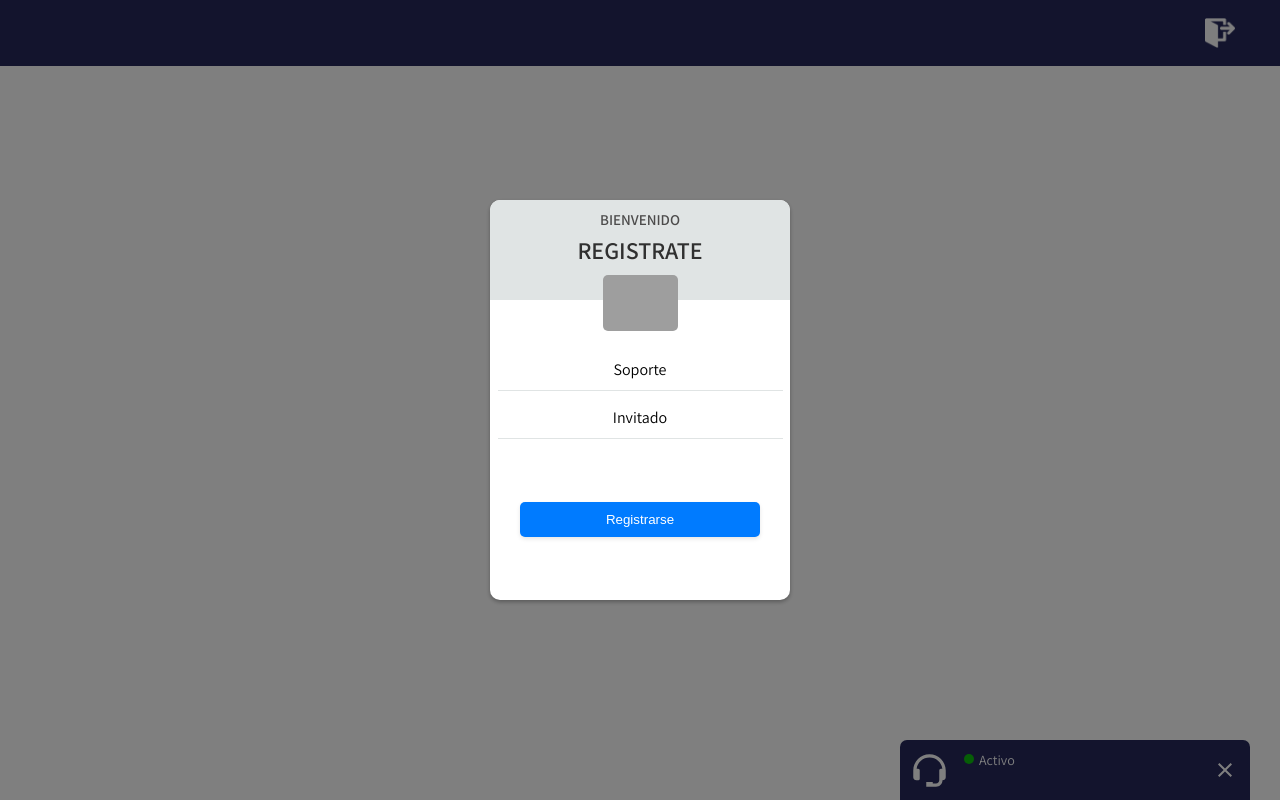
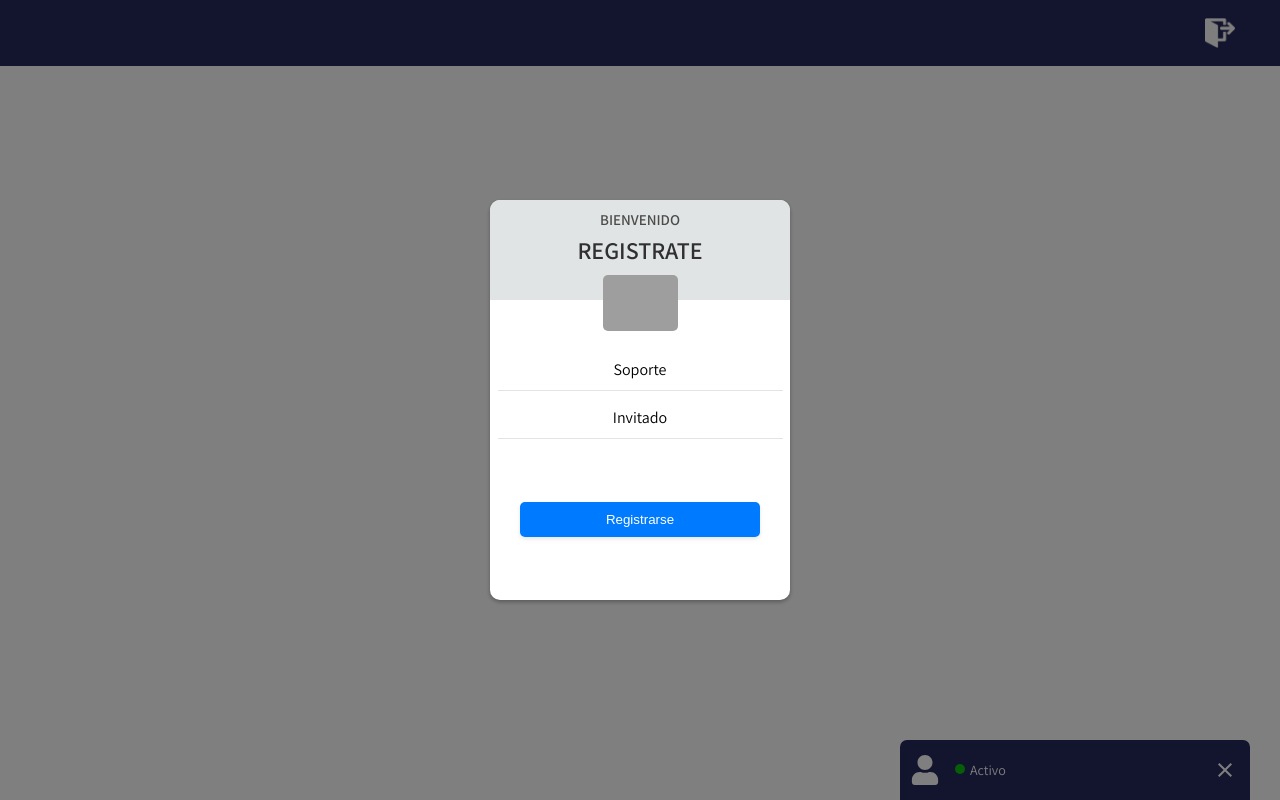
Before and after one commit to MNATorres/Chat, a React (Vite) app: page / in a window 1280 px wide. Built offline with nearby package versions, Linux system fonts and the light colour scheme; no server answers; grey boxes are pictures that could not be loaded; a web font is replaced by a local one.

Commit message:
chat icon is updated

```diff
--- a/src/components/Chat/chatHeader/ChatHeader.css
+++ b/src/components/Chat/chatHeader/ChatHeader.css
@@ -16,6 +16,7 @@
 
 .user{
     display: flex;
+    align-items: center;
 }
 
 .isActive{
@@ -59,6 +60,6 @@
 
 
 .iconHeader {
-    font-size: 39px;
+    font-size: 30px;
     margin-right: 15px;
 }
--- a/src/components/Chat/chatHeader/ChatHeader.tsx
+++ b/src/components/Chat/chatHeader/ChatHeader.tsx
@@ -1,6 +1,6 @@
 import React, { useContext } from 'react';
 import './ChatHeader.css'
-import { BiSupport } from 'react-icons/bi'
+import { FaUser } from 'react-icons/fa'
 import { MdOutlineClose } from 'react-icons/md'
 import { ChatContext } from '../../../globalContext/ChatContext';
 
@@ -12,7 +12,7 @@ export default function HeaderChat() {
   return (
     <div className='headerChat' onClick={handleClose}>
       <div className="user">
-        <BiSupport className='iconHeader' />
+        <FaUser className='iconHeader' />
         <div className="userState">
           <p>{currentUser}</p>
           <div className="isActive">
```
